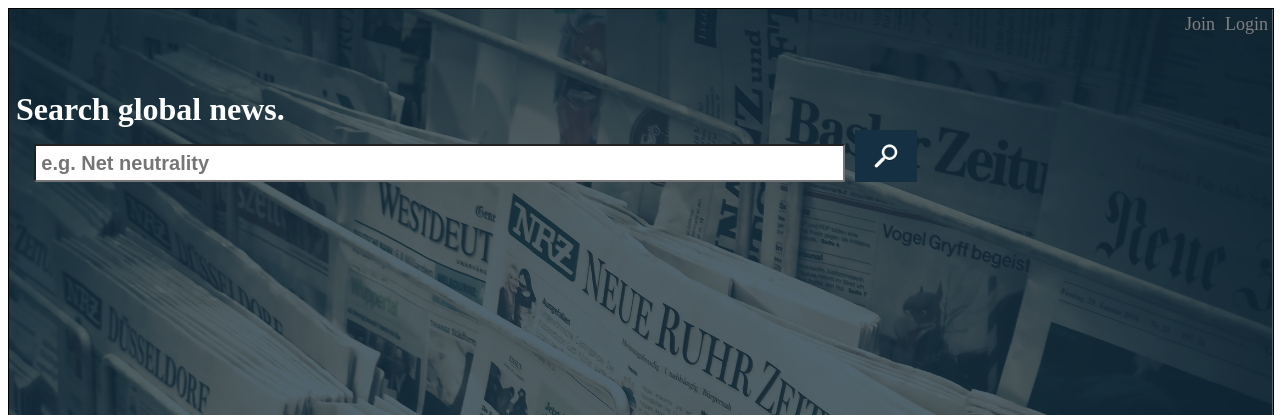
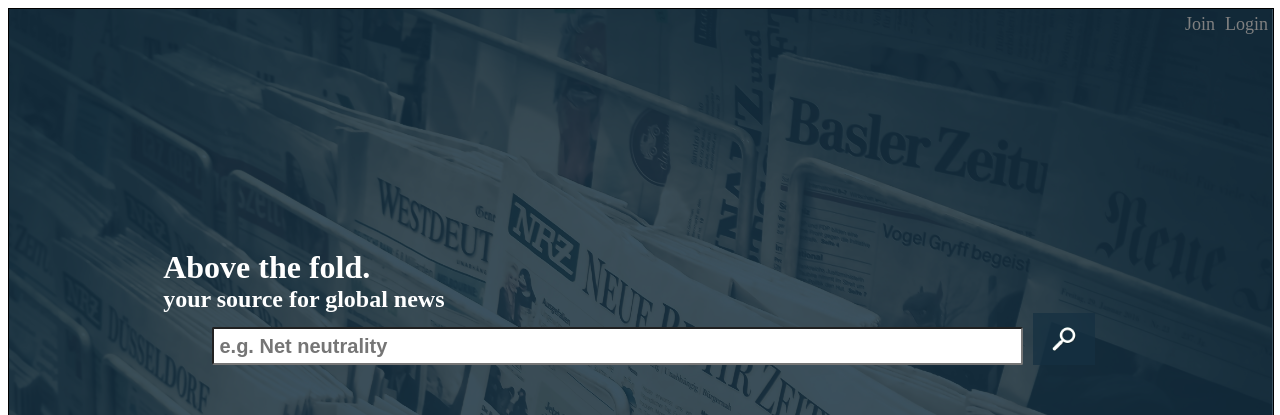
Before and after one commit to devinmounts/news-agg, a React app: page / in a window 1280 px wide. Shown: the top 415 px of the page. Built offline with nearby package versions, Linux system fonts and the light colour scheme; no server answers.

Commit message:
style header.

```diff
--- a/src/components/SearchBar.jsx
+++ b/src/components/SearchBar.jsx
@@ -50,7 +50,10 @@
     const { dispatch } = this.props;
     return(
       <div className='searchDiv'>
-        <h1 className='header'>Search global news.</h1>
+        <div className='header-div'>
+          <h1 className='header-text'>Above the fold.</h1>
+          <h2 className='header-text'>your source for global news</h2>
+        </div>
         <form onSubmit={e => {
           e.preventDefault();
           if (!this.text.value.trim()) {
--- a/src/components/styles/SearchBar.css
+++ b/src/components/styles/SearchBar.css
@@ -1,13 +1,23 @@
 .searchDiv {
   position: absolute;
-  top: 10%;
+  top: 30%;
   width: 100%;
+  margin: 0 auto;
+  text-align: center;
   color: white;
 }
 
-.header {
-  margin: 2px;
+.header-div{
+  margin: 0 auto;
+  width: 76%;
   padding-left: 5px;
+  text-align: center;
+}
+
+.header-text {
+  width: 63%;
+  text-align: left;
+  margin: 0
 }
 
 .input {
@@ -32,7 +42,7 @@
 
 .button {
   margin-left: 10px;
-  background-color: #153042;
+  background-color: #153042bd;
   border: none;
   vertical-align: bottom;
 }
--- a/src/components/styles/TopNav.css
+++ b/src/components/styles/TopNav.css
@@ -3,7 +3,7 @@
   height: 100vh;
   z-index: 1;
   border: solid black .5px;
-  background-color: #153042bd;
+  background-color: #153042d4;
   position: relative;
 }
 
```
